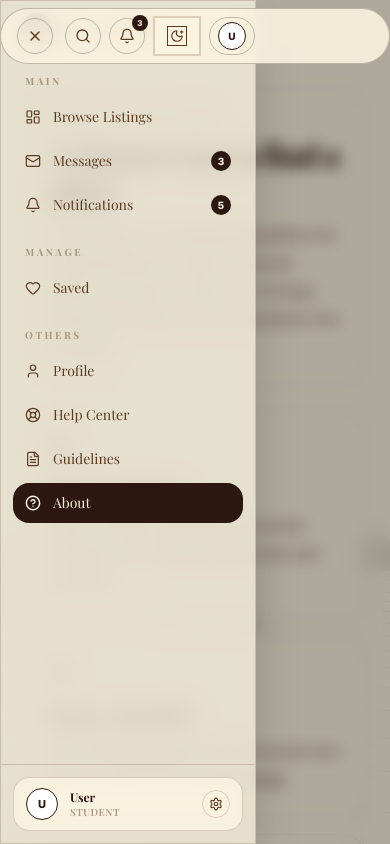
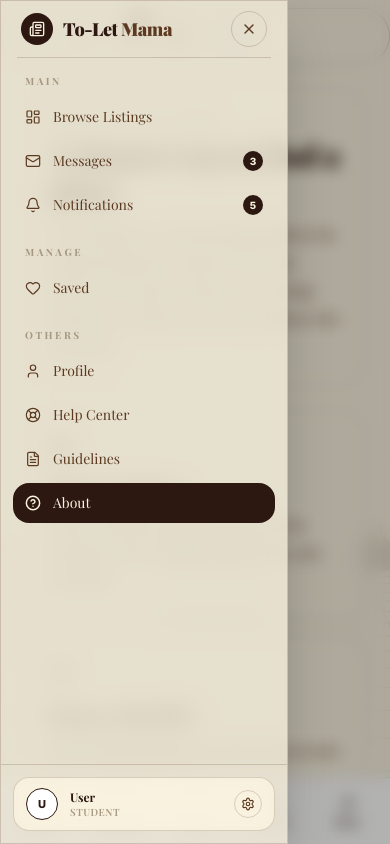
Before and after one commit to mubasshirahin/ToLet-Mama, a React (Vite) app: page /about in a window 390 px wide. Both pictures are taken after a click on the button 35 px from the left and 36 px from the top of the page. Built offline with nearby package versions, Linux system fonts and the light colour scheme; no server answers; a web font is replaced by a local one.

Commit message:
fix: responsive mobile navigation and 404

```diff
--- a/src/components/AppLayout.jsx
+++ b/src/components/AppLayout.jsx
@@ -2,6 +2,7 @@ import { useState, useEffect } from "react";
 import { useLocation } from "react-router-dom";
 import Navbar from "./Navbar";
 import Sidebar from "./Sidebar";
+import MobileBottomNav from "./MobileBottomNav";
 
 export default function AppLayout({ children }) {
   const [sidebarOpen, setSidebarOpen] = useState(false);
@@ -24,7 +25,7 @@ export default function AppLayout({ children }) {
       try {
         const u = JSON.parse(localStorage.getItem("toletmama.api_user") || "{}");
         if (u.role) setRole(String(u.role).toLowerCase() === "owner" ? "Owner" : "Student");
-      } catch {}
+      } catch { }
     };
     window.addEventListener("storage", onStorage);
     // Poll for role changes after login
@@ -37,8 +38,19 @@ export default function AppLayout({ children }) {
     setSidebarOpen(false);
   }, [location.pathname]);
 
+  useEffect(() => {
+    if (!sidebarOpen) return undefined;
+
+    const closeOnEscape = (event) => {
+      if (event.key === "Escape") setSidebarOpen(false);
+    };
+
+    window.addEventListener("keydown", closeOnEscape);
+    return () => window.removeEventListener("keydown", closeOnEscape);
+  }, [sidebarOpen]);
+
   return (
-    <div className="flex h-screen overflow-hidden bg-[var(--theme-bg)]">
+    <div className="flex h-dvh min-h-[100svh] overflow-hidden bg-[var(--theme-bg)]">
       {/* Sidebar — always present */}
       <Sidebar
         open={sidebarOpen}
@@ -55,10 +67,14 @@ export default function AppLayout({ children }) {
         />
 
         {/* Page content */}
-        <main className="flex-1 overflow-y-auto">
+        <main className="min-h-0 flex-1 overflow-y-auto pb-24 lg:pb-0">
           {children}
         </main>
       </div>
+      <MobileBottomNav
+        menuOpen={sidebarOpen}
+        onOpenMenu={() => setSidebarOpen(true)}
+      />
     </div>
   );
 }
--- /dev/null
+++ b/src/components/MobileBottomNav.jsx
@@ -0,0 +1,56 @@
+import { Link, useLocation } from "react-router-dom";
+import { Heart, LayoutDashboard, Mail, Menu, User, X } from "lucide-react";
+
+const ITEMS = [
+    { label: "Browse", to: "/dashboard", icon: LayoutDashboard },
+    { label: "Messages", to: "/messages", icon: Mail },
+    { label: "Saved", to: "/saved", icon: Heart },
+    { label: "Profile", to: "/profile", icon: User },
+];
+
+export default function MobileBottomNav({ menuOpen, onOpenMenu }) {
+    const location = useLocation();
+
+    return (
+        <nav
+            aria-label="Mobile navigation"
+            className="fixed inset-x-0 bottom-0 z-50 border-t pt-1 lg:hidden"
+            style={{
+                background: "var(--theme-elevated)",
+                borderColor: "var(--theme-border)",
+                paddingBottom: "max(0.375rem, env(safe-area-inset-bottom))",
+            }}
+        >
+            <div className="mx-auto grid max-w-lg grid-cols-5 px-1">
+                {ITEMS.map(({ label, to, icon: Icon }) => {
+                    const active = location.pathname === to || location.pathname.startsWith(`${to}/`);
+
+                    return (
+                        <Link
+                            key={to}
+                            to={to}
+                            aria-current={active ? "page" : undefined}
+                            className="flex min-h-14 min-w-0 flex-col items-center justify-center gap-1 rounded-lg px-1 py-1"
+                            style={{ color: active ? "var(--theme-ink)" : "var(--theme-ink-muted)" }}
+                        >
+                            <Icon className="h-5 w-5 shrink-0" strokeWidth={active ? 2.2 : 1.8} />
+                            <span className="max-w-full truncate text-[10px] font-semibold leading-none">{label}</span>
+                        </Link>
+                    );
+                })}
+                <button
+                    type="button"
+                    onClick={onOpenMenu}
+                    aria-label={menuOpen ? "Navigation menu open" : "Open navigation menu"}
+                    aria-controls="app-navigation-drawer"
+                    aria-expanded={menuOpen}
+                    className="flex min-h-14 min-w-0 flex-col items-center justify-center gap-1 rounded-lg px-1 py-1"
+                    style={{ color: menuOpen ? "var(--theme-ink)" : "var(--theme-ink-muted)" }}
+                >
+                    {menuOpen ? <X className="h-5 w-5" /> : <Menu className="h-5 w-5" />}
+                    <span className="max-w-full truncate text-[10px] font-semibold leading-none">More</span>
+                </button>
+            </div>
+        </nav>
+    );
+}
--- a/src/components/Navbar.jsx
+++ b/src/components/Navbar.jsx
@@ -46,7 +46,9 @@ export default function Navbar({ onToggleSidebar, sidebarOpen }) {
           onClick={onToggleSidebar}
           className="flex h-9 w-9 items-center justify-center rounded-full border transition-colors hover:bg-[var(--theme-ink)] hover:text-[var(--theme-bg)] lg:hidden"
           style={{ borderColor: "var(--theme-border-strong)", color: "var(--theme-ink-muted)" }}
-          aria-label="Toggle sidebar"
+          aria-label={sidebarOpen ? "Close navigation menu" : "Open navigation menu"}
+          aria-controls="app-navigation-drawer"
+          aria-expanded={sidebarOpen}
         >
           {sidebarOpen ? <X className="h-4 w-4" /> : <Menu className="h-4 w-4" />}
         </button>
--- a/src/components/Sidebar.jsx
+++ b/src/components/Sidebar.jsx
@@ -16,6 +16,7 @@ import {
   User,
   FileText,
   Heart,
+  X,
 } from "lucide-react";
 
 const NAV_ITEMS = [
@@ -79,7 +80,7 @@ export default function Sidebar({ open, onClose, role = "Student" }) {
             animate={{ opacity: 1 }}
             exit={{ opacity: 0 }}
             transition={{ duration: 0.2 }}
-            className="fixed inset-0 z-40 backdrop-blur-sm lg:hidden"
+            className="fixed inset-0 z-[60] backdrop-blur-sm lg:hidden"
             style={{ background: "rgba(0,0,0,0.3)" }}
             onClick={onClose}
           />
@@ -88,27 +89,35 @@ export default function Sidebar({ open, onClose, role = "Student" }) {
 
       {/* Sidebar */}
       <aside
+        id="app-navigation-drawer"
         className={`
-          glass-pane fixed inset-y-0 left-0 z-40 flex flex-col
+          glass-pane fixed inset-y-0 left-0 z-[70] flex w-72 max-w-[calc(100vw-2.5rem)] flex-col
           transition-all duration-300 ease-in-out
-          lg:sticky lg:top-0 lg:h-screen lg:shadow-none
-          ${collapsed ? "w-[68px]" : "w-64"}
+          lg:sticky lg:top-0 lg:h-dvh lg:max-w-none lg:shadow-none
+          ${collapsed ? "lg:w-16" : "lg:w-64"}
           ${open ? "translate-x-0 shadow-2xl" : "-translate-x-full lg:translate-x-0"}
         `}
       >
         {/* Brand */}
-        <div className="flex h-14 items-center gap-2.5 px-5">
+        <div className="flex h-14 shrink-0 items-center gap-2.5 px-5">
           <div
             className="flex h-8 w-8 shrink-0 items-center justify-center rounded-full"
             style={{ background: "var(--theme-ink)", color: "var(--theme-bg)" }}
           >
             <Newspaper className="h-4 w-4" strokeWidth={2} />
           </div>
-          {!collapsed && (
-            <span className="font-serif text-lg font-black tracking-tight" style={{ color: "var(--theme-ink)" }}>
+          <span className={`flex-1 font-serif text-lg font-black tracking-tight ${collapsed ? "lg:hidden" : ""}`} style={{ color: "var(--theme-ink)" }}>
             To-Let <span style={{ color: "var(--theme-ink-muted)" }}>Mama</span>
           </span>
-          )}
+          <button
+            type="button"
+            onClick={onClose}
+            className="flex h-9 w-9 shrink-0 items-center justify-center rounded-full border lg:hidden"
+            style={{ borderColor: "var(--theme-border)", color: "var(--theme-ink-muted)" }}
+            aria-label="Close navigation menu"
+          >
+            <X className="h-4 w-4" />
+          </button>
         </div>
         <div className="mx-4 h-px" style={{ background: "var(--theme-border)" }} />
 
@@ -122,12 +131,10 @@ export default function Sidebar({ open, onClose, role = "Student" }) {
 
             return (
               <div key={group.section} className="mb-5">
-                {!collapsed && (
-                  <p className="mb-2 px-3 font-serif text-[10px] font-bold uppercase tracking-[0.25em]" style={{ color: "var(--theme-ink-faded)" }}>
+                <p className={`mb-2 px-3 font-serif text-[10px] font-bold uppercase tracking-[0.25em] ${collapsed ? "lg:hidden" : ""}`} style={{ color: "var(--theme-ink-faded)" }}>
                   {group.section}
                 </p>
-                )}
-                {collapsed && <div className="mb-2 mx-3 h-px" style={{ background: "var(--theme-border)" }} />}
+                {collapsed && <div className="mb-2 mx-3 hidden h-px lg:block" style={{ background: "var(--theme-border)" }} />}
                 <ul className="space-y-1">
                   {visibleItems.map((item) => {
                     const Icon = item.icon;
@@ -141,9 +148,9 @@ export default function Sidebar({ open, onClose, role = "Student" }) {
                           title={collapsed ? item.label : undefined}
                           className={`
                             group relative flex items-center rounded-2xl transition-all duration-200
-                            ${collapsed ? "justify-center px-0 py-2.5" : "gap-3 px-3 py-2.5"}
-                            ${
-                              active
+                            gap-3 px-3 py-2.5
+                            ${collapsed ? "lg:justify-center lg:gap-0 lg:px-0" : ""}
+                            ${active
                               ? "text-[var(--theme-bg)]"
                               : "transition-colors hover:bg-[var(--theme-surface)]"
                             }
@@ -159,12 +166,10 @@ export default function Sidebar({ open, onClose, role = "Student" }) {
                             strokeWidth={active ? 2.2 : 1.8}
                             style={active ? { color: "var(--theme-bg)" } : {}}
                           />
-                          {!collapsed && (
-                            <span className="flex-1 font-serif text-sm font-medium">{item.label}</span>
-                          )}
-                          {!collapsed && item.badge && (
+                          <span className={`flex-1 font-serif text-sm font-medium ${collapsed ? "lg:hidden" : ""}`}>{item.label}</span>
+                          {item.badge && (
                             <span
-                              className="flex h-5 min-w-5 items-center justify-center rounded-full px-1.5 text-[10px] font-black"
+                              className={`flex h-5 min-w-5 items-center justify-center rounded-full px-1.5 text-[10px] font-black ${collapsed ? "lg:hidden" : ""}`}
                               style={
                                 active
                                   ? { background: "var(--theme-bg)", color: "var(--theme-ink)" }
@@ -176,7 +181,7 @@ export default function Sidebar({ open, onClose, role = "Student" }) {
                           )}
                           {collapsed && item.badge && (
                             <span
-                              className="absolute right-1 top-1 h-2 w-2 rounded-full"
+                              className="absolute right-1 top-1 hidden h-2 w-2 rounded-full lg:block"
                               style={{ background: "var(--theme-ink)" }}
                             />
                           )}
@@ -212,7 +217,7 @@ export default function Sidebar({ open, onClose, role = "Student" }) {
 
         {/* Footer / User card */}
         <div className="border-t p-3" style={{ borderColor: "var(--theme-border)" }}>
-          <div className={`flex items-center rounded-2xl glass-pane ${collapsed ? "justify-center px-0 py-2.5" : "gap-3 px-3 py-2.5"}`}>
+          <div className={`flex items-center gap-3 rounded-2xl glass-pane px-3 py-2.5 ${collapsed ? "lg:justify-center lg:px-0" : ""}`}>
             <div
               className="flex h-8 w-8 shrink-0 items-center justify-center rounded-full border text-[11px] font-black"
               style={{ borderColor: "var(--theme-ink)", color: "var(--theme-ink)", background: "var(--theme-surface)" }}
@@ -226,8 +231,7 @@ export default function Sidebar({ open, onClose, role = "Student" }) {
                 }
               })()}
             </div>
-            {!collapsed && (
-              <div className="min-w-0 flex-1">
+            <div className={`min-w-0 flex-1 ${collapsed ? "lg:hidden" : ""}`}>
               <p className="truncate font-serif text-xs font-bold" style={{ color: "var(--theme-ink)" }}>
                 {(() => {
                   try {
@@ -242,18 +246,15 @@ export default function Sidebar({ open, onClose, role = "Student" }) {
                 {role}
               </p>
             </div>
-            )}
-            {!collapsed && (
             <Link
               to="/profile"
               onClick={onClose}
-                className="flex h-7 w-7 shrink-0 items-center justify-center rounded-full border transition-colors hover:bg-[var(--theme-surface)]"
+              className={`flex h-7 w-7 shrink-0 items-center justify-center rounded-full border transition-colors hover:bg-[var(--theme-surface)] ${collapsed ? "lg:hidden" : ""}`}
               style={{ borderColor: "var(--theme-border)", color: "var(--theme-ink-muted)" }}
               title="Profile"
             >
               <Settings className="h-3.5 w-3.5" strokeWidth={2} />
             </Link>
-            )}
           </div>
         </div>
       </aside>
```
Also changed, not shown: src/components/NotFoundPage.jsx (+7 -7 lines). Lines whose indentation alone changed are shown as unchanged.
